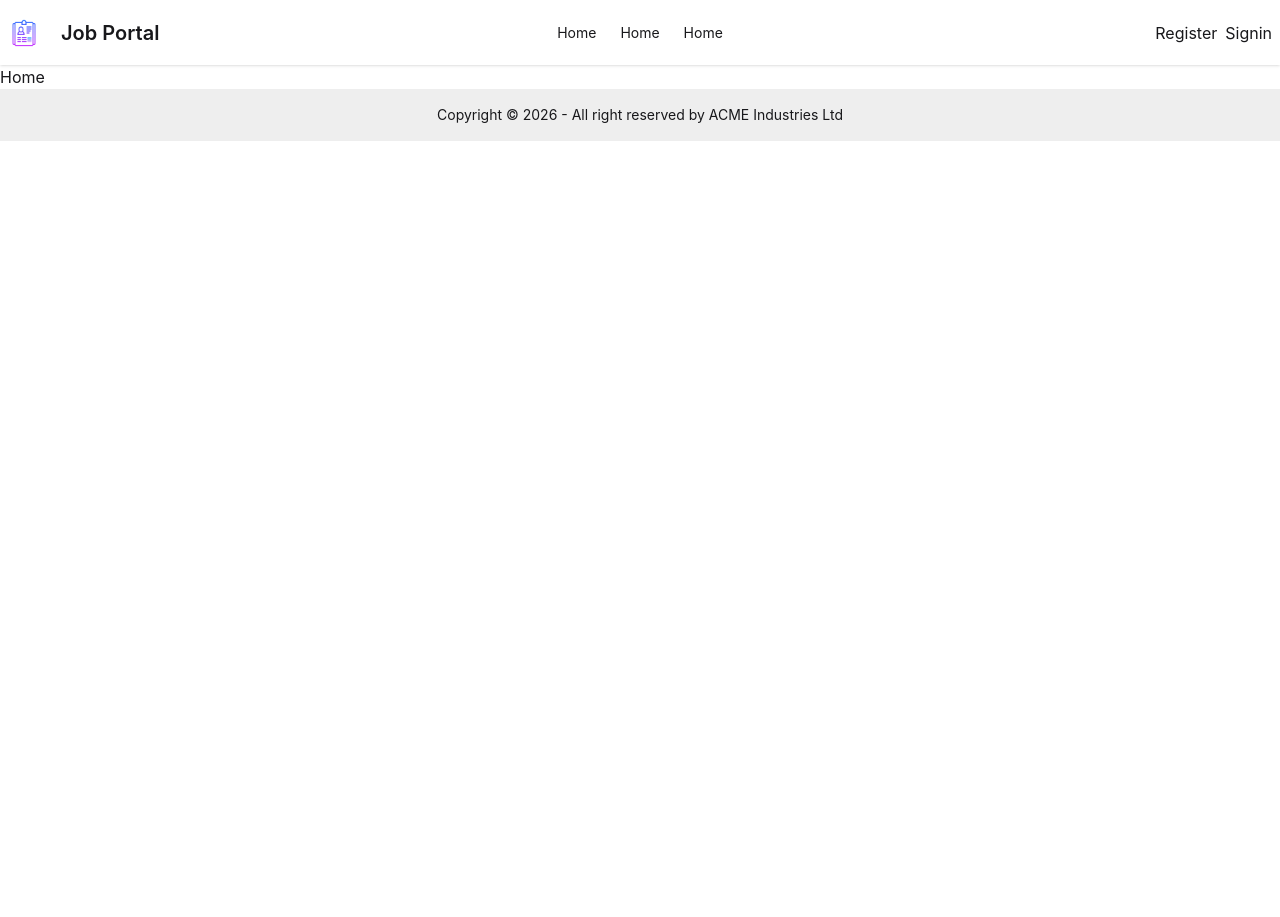
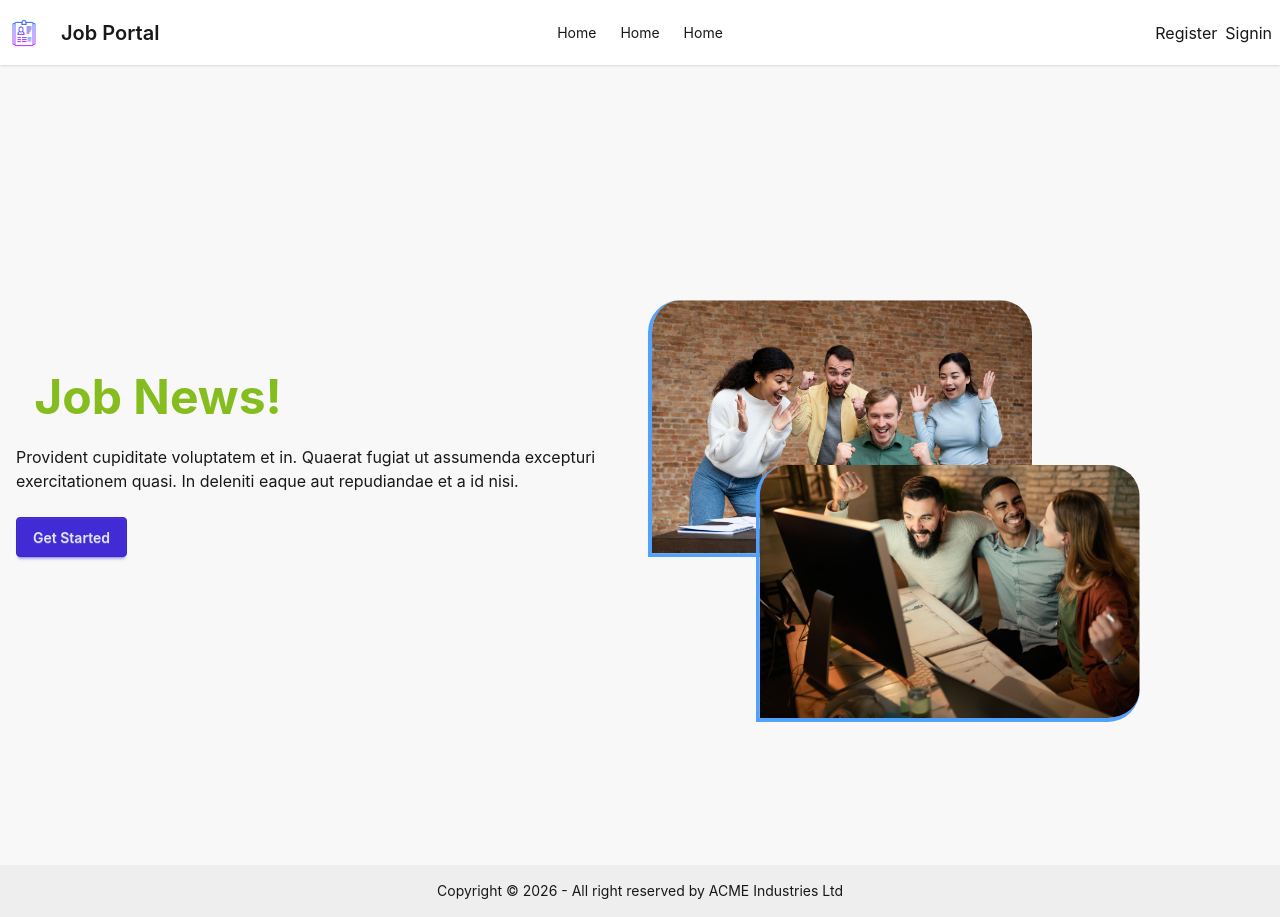
Before and after one commit to tanvir-wd22/job-portal-client-2, a React (Vite) app: page / in a window 1280 px wide. Before the commit the page ends 800 px from the top, so only its background shows below. Built offline with nearby package versions, Linux system fonts and the light colour scheme; no server answers.

Commit message:
alhamdulliah banner done

```diff
--- a/eslint.config.js
+++ b/eslint.config.js
@@ -1,13 +1,17 @@
-import js from '@eslint/js'
-import globals from 'globals'
-import reactHooks from 'eslint-plugin-react-hooks'
-import reactRefresh from 'eslint-plugin-react-refresh'
-import { defineConfig, globalIgnores } from 'eslint/config'
+import js from '@eslint/js';
+import globals from 'globals';
+import reactHooks from 'eslint-plugin-react-hooks';
+import reactRefresh from 'eslint-plugin-react-refresh';
+import { defineConfig, globalIgnores } from 'eslint/config';
+import react from 'eslint-plugin-react';
 
 export default defineConfig([
   globalIgnores(['dist']),
   {
     files: ['**/*.{js,jsx}'],
+    plugins: {
+      react,
+    },
     extends: [
       js.configs.recommended,
       reactHooks.configs['recommended-latest'],
@@ -24,6 +28,7 @@ export default defineConfig([
     },
     rules: {
       'no-unused-vars': ['error', { varsIgnorePattern: '^[A-Z_]' }],
+      'react/jsx-uses-vars': 'error', // This is the magic line
     },
   },
-])
+]);
--- a/package.json
+++ b/package.json
@@ -14,6 +14,7 @@
     "daisyui": "^5.5.19",
     "firebase": "^12.11.0",
     "lottie-react": "^2.4.1",
+    "motion": "^12.38.0",
     "react": "^19.1.1",
     "react-dom": "^19.1.1",
     "react-router": "^7.13.1",
@@ -25,6 +26,7 @@
     "@types/react-dom": "^19.1.9",
     "@vitejs/plugin-react": "^5.0.3",
     "eslint": "^9.36.0",
+    "eslint-plugin-react": "^7.37.5",
     "eslint-plugin-react-hooks": "^5.2.0",
     "eslint-plugin-react-refresh": "^0.4.20",
     "globals": "^16.4.0",
--- /dev/null
+++ b/src/components/Banner.jsx
@@ -0,0 +1,50 @@
+import { easeOut, motion } from 'motion/react';
+import team1 from '../assets/team1.webp';
+import team2 from '../assets/team2.jpg';
+
+const Banner = () => {
+  return (
+    <div>
+      <div className="hero bg-base-200 min-h-screen">
+        <div className="hero-content flex-col lg:flex-row-reverse">
+          <div className="flex-1">
+            <motion.img
+              animate={{ y: [50, 100, 50] }}
+              transition={{ duration: 10, repeat: Infinity }}
+              src={team1}
+              className=" max-w-sm rounded-t-4xl rounded-br-4xl border-l-4 border-b-4 border-blue-400"
+            />
+            <motion.img
+              animate={{ x: [100, 150, 100] }}
+              transition={{ duration: 10, delay: 5, repeat: Infinity }}
+              src={team2}
+              className=" max-w-sm rounded-t-4xl rounded-br-4xl border-l-4 border-b-4 border-blue-400"
+            />
+          </div>
+          <div className="flex-1">
+            <motion.h1
+              animate={{ x: 50, color: ['#E33A19', '#19E320', '#19A0E3'] }}
+              transition={{
+                duration: 2,
+                delay: 1,
+                ease: easeOut,
+                repeat: Infinity,
+              }}
+              className="text-5xl font-bold"
+            >
+              Job News!
+            </motion.h1>
+            <p className="py-6">
+              Provident cupiditate voluptatem et in. Quaerat fugiat ut assumenda
+              excepturi exercitationem quasi. In deleniti eaque aut repudiandae
+              et a id nisi.
+            </p>
+            <button className="btn btn-primary">Get Started</button>
+          </div>
+        </div>
+      </div>
+    </div>
+  );
+};
+
+export default Banner;
--- a/src/pages/Home.jsx
+++ b/src/pages/Home.jsx
@@ -1,5 +1,13 @@
+import Banner from '../components/Banner';
+
 const Home = () => {
-  return <div>Home</div>;
+  return (
+    <div>
+      <div className="">
+        <Banner></Banner>
+      </div>
+    </div>
+  );
 };
 
 export default Home;
```
Also changed, not shown: 1 other file (tests, documents, lock files or other folders).
